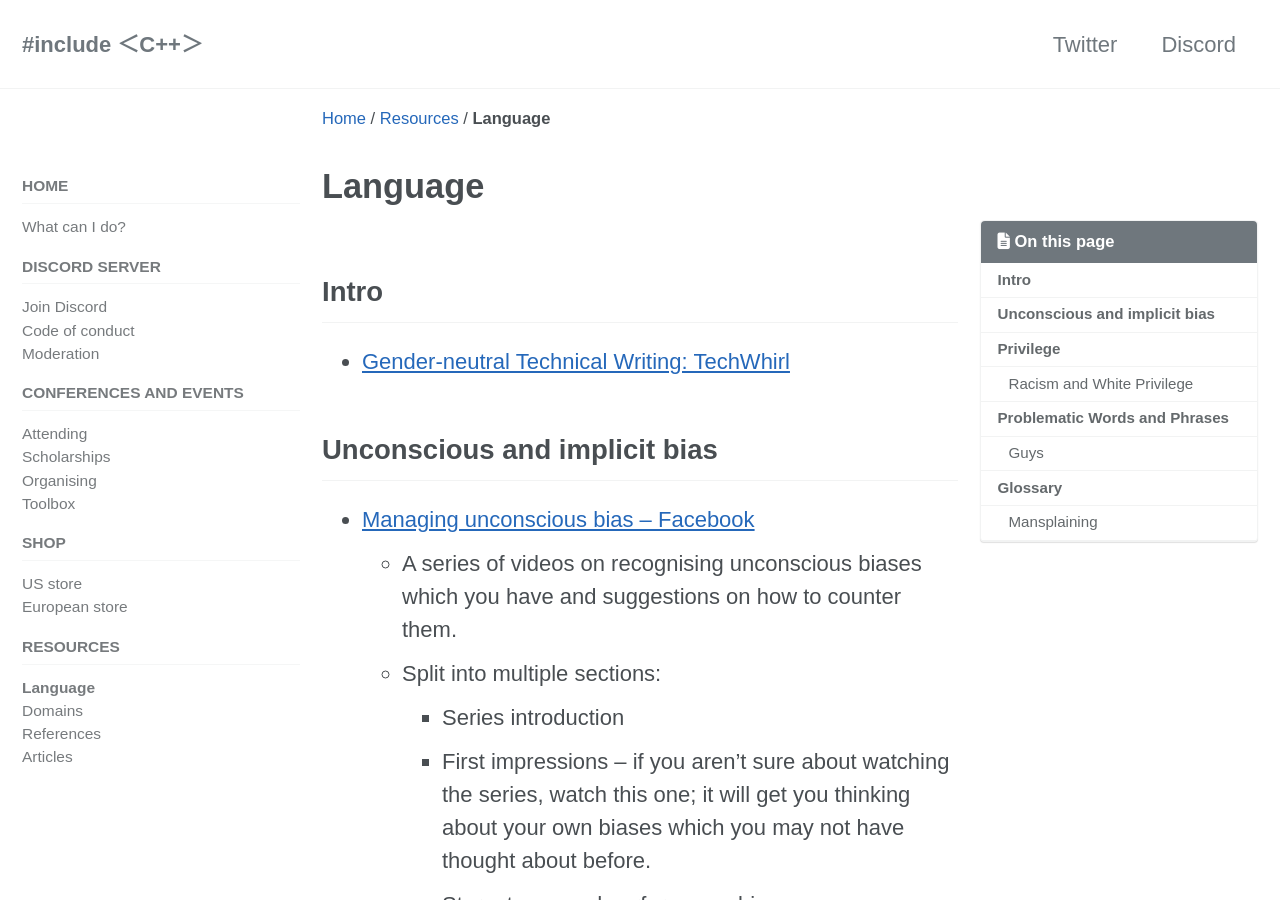
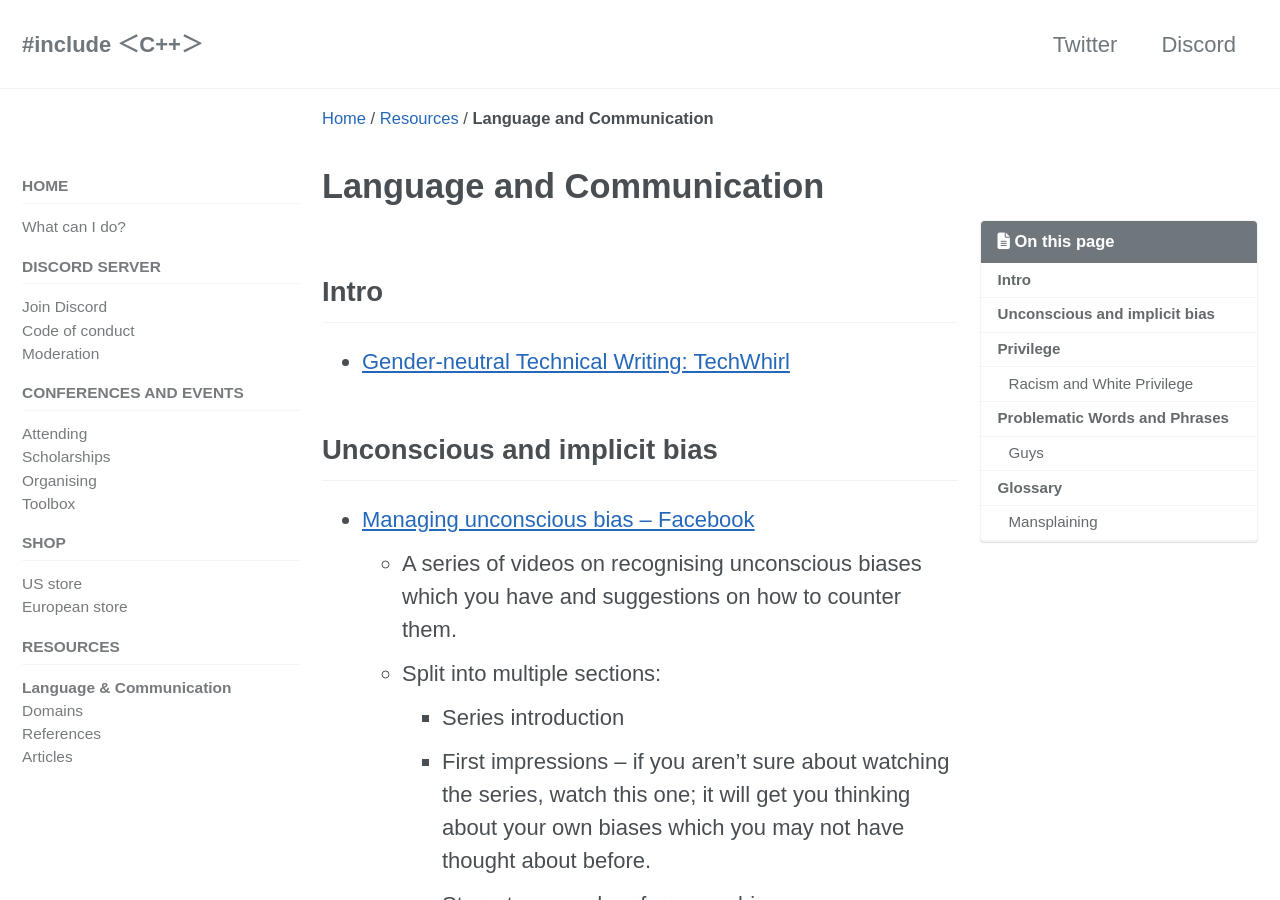
Before and after one commit to include-cpp/include-cpp.github.io, a Jekyll site: the page built from resources/language/index.md, in a window 1280 px wide and 900 px high. Built offline with Jekyll 4.4.1, drawn with Linux system fonts in a browser that asks for light colours; cached includes are drawn as plain includes; nearby versions of some CDN libraries.

Commit message:
Rename Language to "Language & Communication"
Co-Authored-By: Kate Gregory <kategregory@users.noreply.github.com>

```diff
--- a/_data/navigation.yml
+++ b/_data/navigation.yml
@@ -49,7 +49,7 @@ sidebar:
   - title: "Resources"
     url: /resources/
     children:
-      - title: Language
+      - title: Language & Communication
         url: /resources/language/
 #      - title: Discriminations
 #        url: /resources/discriminations/
--- a/resources/index.md
+++ b/resources/index.md
@@ -4,7 +4,7 @@ title: Resources
 classes: wide
 ---
 
-* [Language](/resources/language/) - and why language matters
+* [Language and Communication](/resources/language/) - and why language matters
     * Developers **don't just write code**. We write documentation, emails, and much more. We type in chat windows with our colleagues and friends and we speak aloud, in casual and more formal settings, about our work and our code. The language we use in those contexts matters.
     Sometimes we **accidentally exclude other people** with the words we choose, or make them feel lesser or hurt. In this section we talk about language, how it matters, and **how to use it** in an **inclusive and welcoming** way.
 <!-- * [Discriminations](/resources/discriminations/) -->
--- a/resources/language/index.md
+++ b/resources/language/index.md
@@ -1,7 +1,7 @@
 ---
 layout: home
 toc: true
-title: Language
+title: Language and Communication
 ---
 
 ## Intro
```
